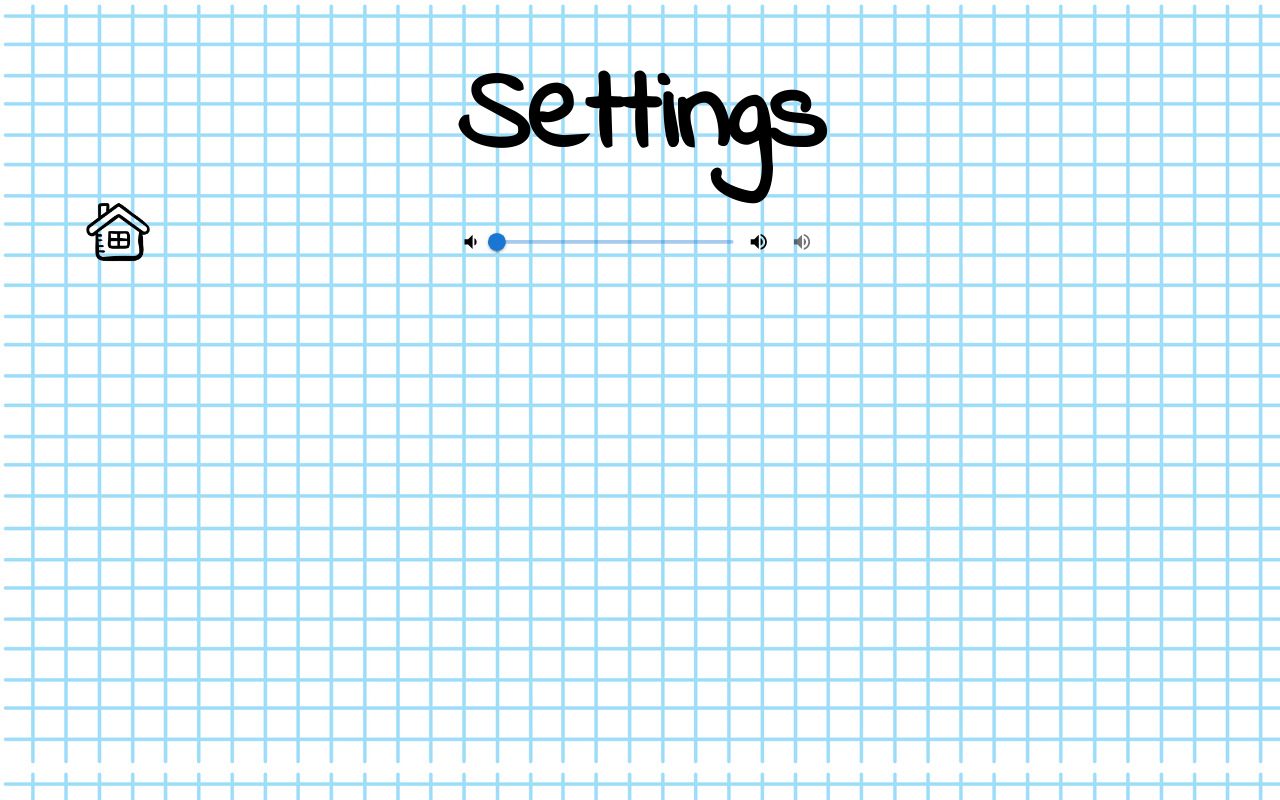
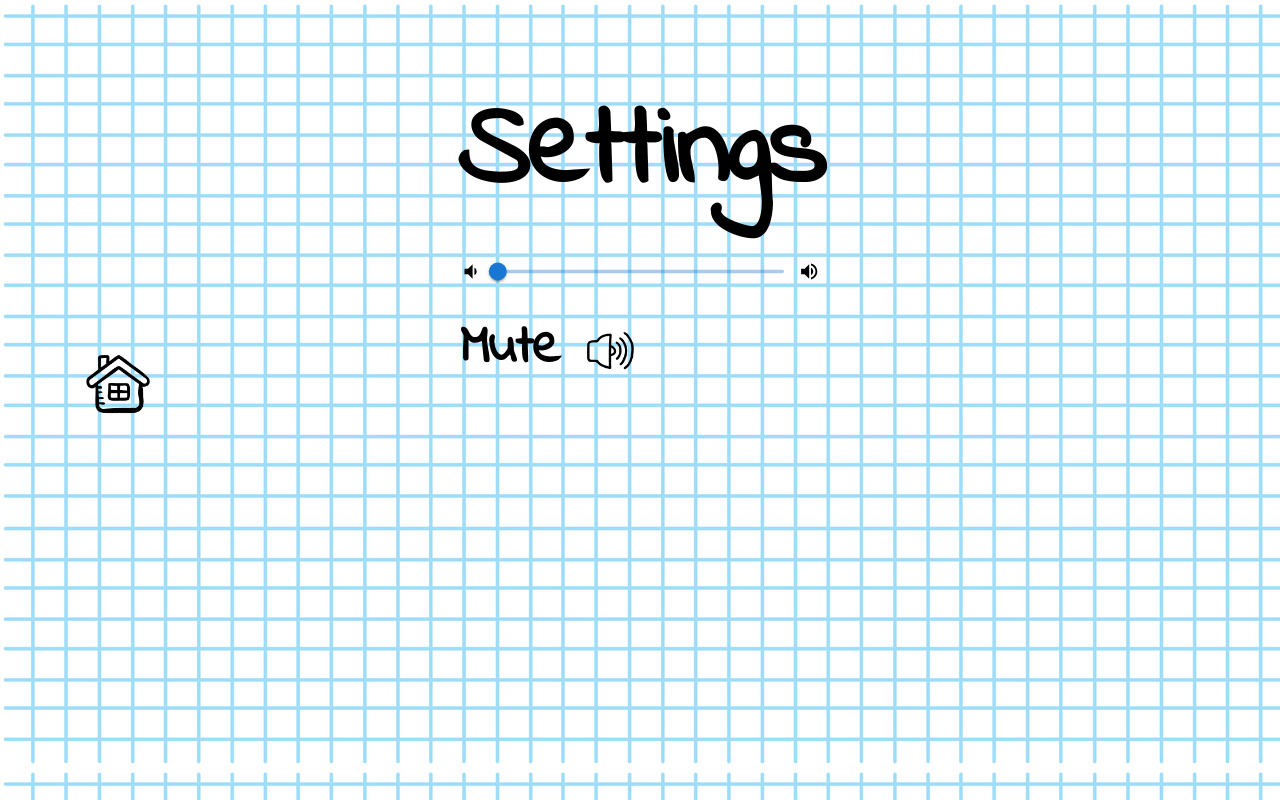
Before and after one commit to alisterd1503/hangman-client, a React (Vite) app: page / in a window 1280 px wide. Both pictures are taken after a click on the picture 109 px from the left and 85 px from the top of the page. Built offline with nearby package versions, Linux system fonts and the light colour scheme; the HTML template or start-up script is replaced by a standard one.

Commit message:
Updated music icons in settings tab

```diff
--- a/src/Settings.tsx
+++ b/src/Settings.tsx
@@ -1,7 +1,8 @@
-import { Box, IconButton, Slider, Stack, Typography } from "@mui/material";
+import { Box, Slider, Stack, Typography } from "@mui/material";
 import VolumeDown from '@mui/icons-material/VolumeDown';
 import VolumeUp from '@mui/icons-material/VolumeUp';
-import { VolumeOff } from "@mui/icons-material";
+import muteIcon from './images/mute.png';
+import unmuteIcon from './images/unmute.png';
 
 type SettingsProps = {
     volume: number;
@@ -17,24 +18,32 @@ export function Settings({
     setMute
 }: SettingsProps) {
 
+    // Handle volume change
     const handleChange = (_event: Event, newValue: number | number[]) => {
-        setVolume(newValue as number);
+        if (typeof newValue === 'number') {
+            setVolume(newValue);
+        }
     };
 
+    // Toggle mute state
+    const toggleMute = () => {
+        setMute(!mute);
+    }
+    console.log(mute,volume)
     return (
         <div style={{
             display: "flex",
             flexDirection: "column",
             alignItems: "center",
             justifyContent: "center",
-            height: "40vh"
+            height: "60vh"
         }}>
             <Typography variant="h1" style={{ marginBottom: "40px", fontFamily: "'Indie Flower', cursive", fontWeight: "bold", fontSize: "8rem" }}>
                 Settings
             </Typography>
 
-            <Box sx={{ width: 400 }}>
-                <Stack spacing={2} direction="row" sx={{ alignItems: 'center', mb: 1 }}>
+            <Box sx={{ width: 400, display: 'flex', flexDirection: 'column'}}>
+                <Stack spacing={2} direction="row" sx={{ alignItems: 'center', mb: 4 }}>
                     <VolumeDown />
                     <Slider
                         aria-label="Volume"
@@ -44,9 +53,31 @@ export function Settings({
                         max={100}
                     />
                     <VolumeUp />
-                    <IconButton onClick={() => setMute(!mute)}>
-                        {mute ? <VolumeOff /> : <VolumeUp />}
-                    </IconButton>
+                </Stack>
+
+                <Stack spacing={2} direction="row" sx={{ alignItems: 'center', mb: 1 }}>
+                        <Typography variant="h2" style={{ margin: 0, fontFamily: "'Indie Flower', cursive", fontWeight: "bold" }}>
+                            Mute
+                        </Typography>
+                        <img
+                            src={mute ? muteIcon : unmuteIcon}
+                            alt={mute ? "Unmute" : "Mute"}
+                            onClick={toggleMute}
+                            style={{
+                                width: '80px',
+                                height: '80px',
+                                cursor: 'pointer',
+                                transition: 'transform 0.3s, opacity 0.3s',
+                            }}
+                            onMouseEnter={(e) => {
+                                e.currentTarget.style.transform = 'scale(1.1)';
+                                e.currentTarget.style.opacity = '0.8';
+                            }}
+                            onMouseLeave={(e) => {
+                                e.currentTarget.style.transform = 'scale(1)';
+                                e.currentTarget.style.opacity = '1';
+                            }}
+                        />
                 </Stack>
             </Box>
         </div>
```
Also changed, not shown: src/images/mute.png (added), src/images/unmute.png (added).
